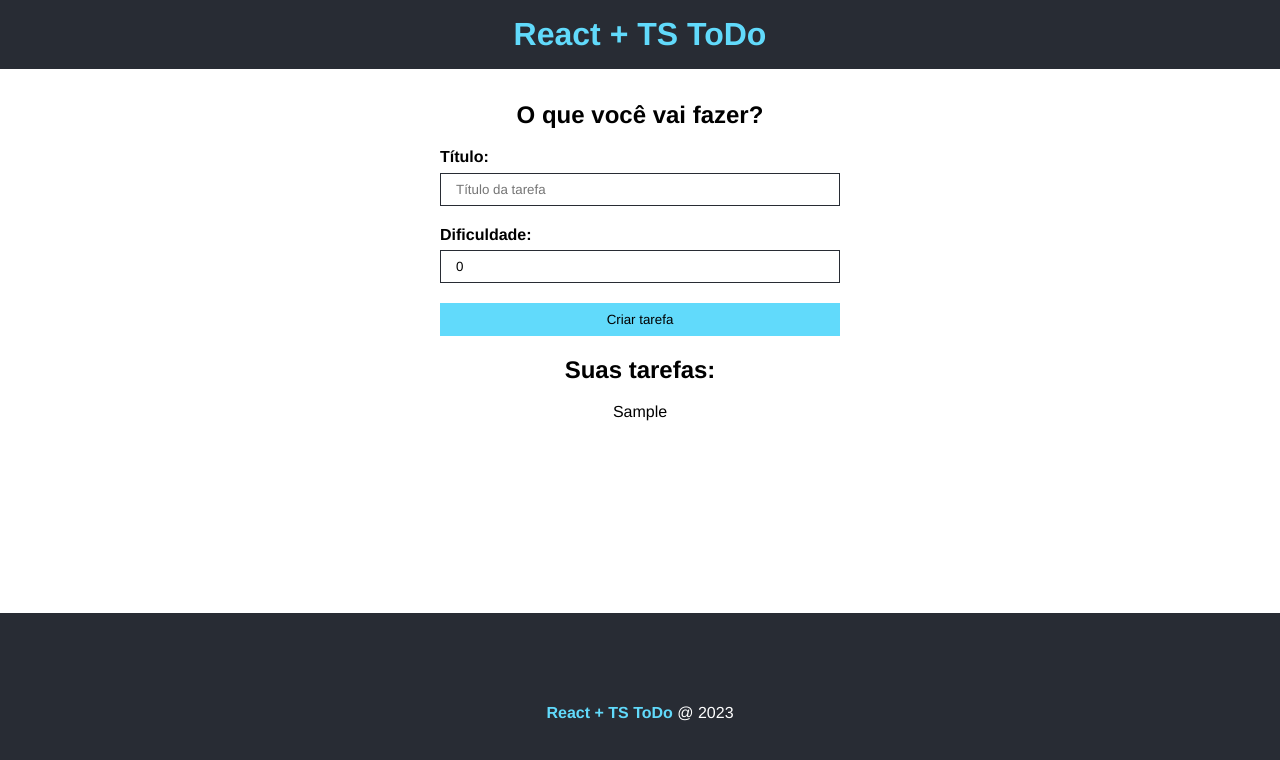
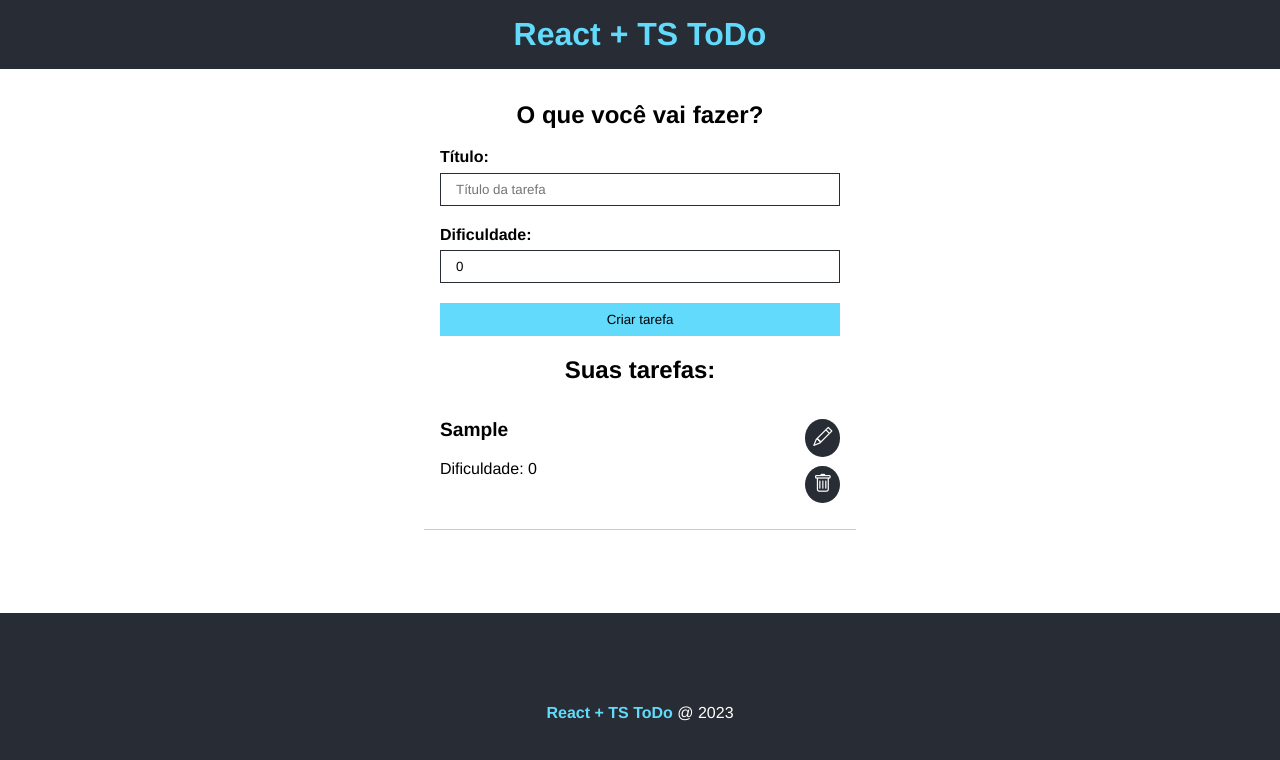
Before and after one commit to marianafaustino/18_todo_react, a React (Create React App) app: page / in a window 1280 px wide. Both pictures are taken after typing "Sample" into the empty fields and a click on the input "Criar tarefa". Shown: the top 760 px of the page. Built offline with nearby package versions, Linux system fonts and the light colour scheme.

Commit message:
Finalizando lista

```diff
--- a/src/components/TaskList.module.css
+++ b/src/components/TaskList.module.css
@@ -0,0 +1,39 @@
+.task{
+    display: flex;
+    justify-content: space-between;
+    max-width: 400px;
+    margin: 0 auto;
+    border-bottom: 1px solid #ccc;
+    padding: 1em;
+}
+
+.details{
+    text-align: left;
+}
+
+.details h4{
+    font-size: 1.2em;
+    margin-bottom: 1em;
+}
+
+.actions{
+    display: flex;
+    flex-direction: column;
+    align-items: center;
+    justify-content: center;
+}
+
+.actions i{
+    margin-bottom: .5em;
+    font-size: 1.2em;
+    cursor: pointer;
+    background-color: #282c34;
+    color: #fff;
+    padding: .4em;
+    transition: .5s;
+    border-radius: 50%;
+}
+
+.actions i:hover{
+    color: #61dafb;
+}
--- a/src/components/TaskList.tsx
+++ b/src/components/TaskList.tsx
@@ -13,8 +13,16 @@
     <>
         {taskList.length > 0 ? (
             taskList.map((task)=>(
-                <div key={task.id}>
-                    <p>{task.title}</p>
+                <div key={task.id} className={styles.task}>
+                    <div className={styles.details}>
+                        <h4>{task.title}</h4>
+                        <p>Dificuldade: {task.difficulty}</p>
+                    </div>
+
+                    <div className={styles.actions}>
+                        <i className='bi bi-pencil'></i>
+                        <i className='bi bi-trash'></i>
+                    </div>
                 </div>
             ))
         ): (
```
